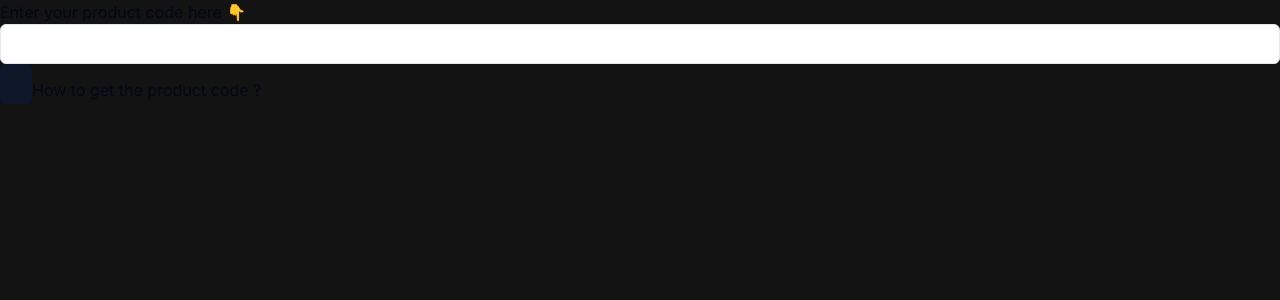
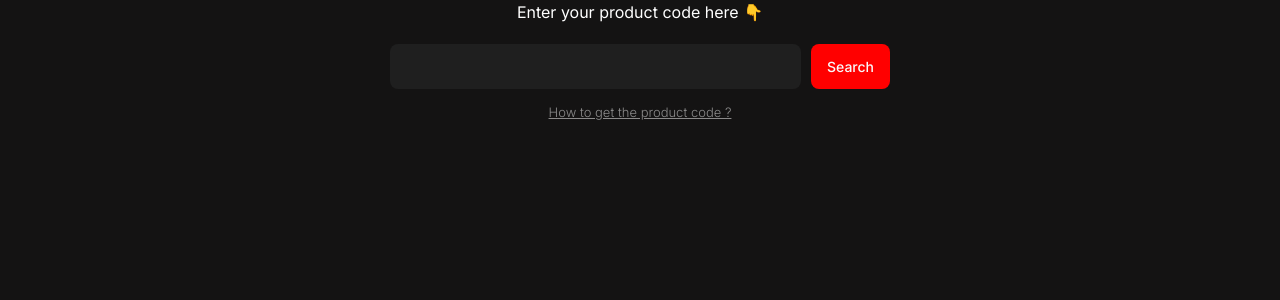
Before and after one commit to Analog-Archives/Argos-Review-Analyzer, a Next.js app: page / in a window 1280 px wide. Shown: the top 300 px of the page. Built offline with nearby package versions, Linux system fonts and the light colour scheme.

Commit message:
add search section

```diff
--- a/app/page.tsx
+++ b/app/page.tsx
@@ -5,13 +5,13 @@ import SearchSection from "@/components/app/home/search-section/search-section";
 
 export default function Home() {
   return (
-    <>
+    <div className="container">
       {/* navbar */}
 
       {/* search section */}
       <SearchSection />
 
       {/* disclaimer text */}
-    </>
+    </div>
   );
 }
--- a/components/app/home/search-section/search-section.module.css
+++ b/components/app/home/search-section/search-section.module.css
@@ -0,0 +1,32 @@
+.wrapper {
+    color: white;
+    width: 500px;
+    /* border: 1px solid red; */
+    text-align: center;
+}
+
+.wrapper p {
+    text-align: center;
+}
+
+.wrapper input {
+    border: none !important;
+    background-color: #1F1F1F;
+    height: 45px;
+    margin-right: 5px;
+    border-radius: 8px;
+}
+
+.wrapper button {
+    border-radius: 8px;
+    background-color: red;
+    height: auto;
+    margin-left: 5px;
+}
+
+.wrapper a {
+    font-size: 13px;
+    opacity: .5;
+    font-weight: 300;
+    text-decoration: underline;
+}
--- a/components/app/home/search-section/search-section.tsx
+++ b/components/app/home/search-section/search-section.tsx
@@ -6,14 +6,23 @@ import { Input } from '@/components/ui/input'
 // shad cn components
 import { Button } from "@/components/ui/button";
 
+// stylesheet
+import Styles from './search-section.module.css'
+
 const SearchSection: React.FC<{}> = () => {
     return (
-        <>
+        <div className={`${Styles.wrapper} mx-auto d-block`}>
             <p>Enter your product code here 👇</p>
-            <Input />
-            <Button />
+            <div style={{
+                display: 'flex',
+                marginTop: 20,
+                marginBottom: 10
+            }}>
+                <Input />
+                <Button>Search</Button>
+            </div>
             <a href="">How to get the product code ?</a>
-        </>
+        </div>
     )
 }
 
```
